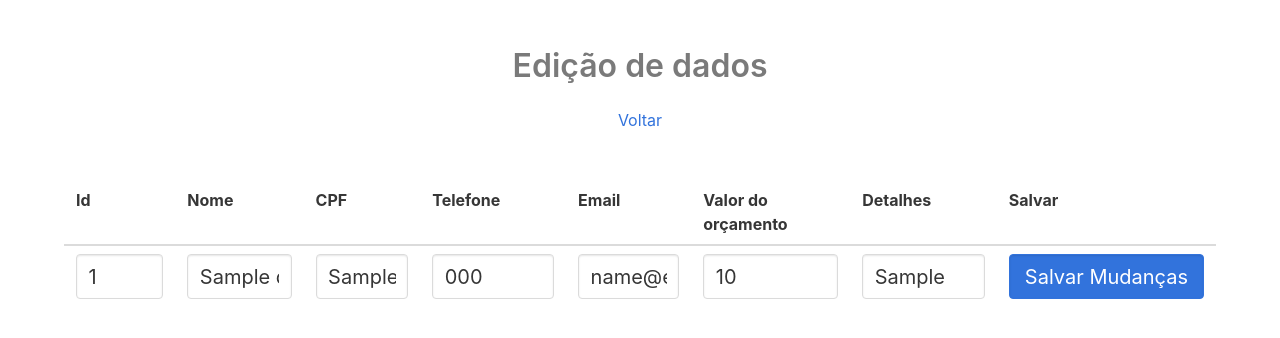
After one commit to supertgo/dedetizacao, a PHP site: page /servidor/editar.php?id=1 in a window 1280 px wide. The commit adds this page. Shown: the top 338 px of the page. Run offline with PHP 8.4, Linux system fonts and the light colour scheme; tables that the repository leaves empty or names only in its code hold one stand-in row (values such as "Sample post").

Commit message:
script para editar dados da tabela atualizado

```diff
--- /dev/null
+++ b/servidor/editar.php
@@ -0,0 +1,86 @@
+<?php
+
+include('conexao.php');
+$identificador = $_GET['id'];
+$query = "SELECT * FROM dedetizatable WHERE id = '$identificador'";
+
+?>
+
+<!DOCTYPE html>
+<html>
+<head>
+	<meta charset="utf-8">
+	<meta http-equiv="X-UA-Compatible" content="IE=edge">
+	<meta name="viewport" content="width=device-width, initial-scale=1">
+	<link href="https://fonts.googleapis.com/css?family=Open+Sans:300,400,700" rel="stylesheet">
+	<link rel="stylesheet" href="../estilos/bulma.min.css" />
+	<title>Editar tabela</title>
+</head>
+<body>
+	<div class="container has-text-centered">
+		<br></br>
+	<h3 class="title has-text-grey">Edição de dados</h3>
+	<h2><a href="admin.php">Voltar</a></h2>
+<div class="content">
+		<table class="table">
+			<thead>
+				<tr>
+                    <th>Id</th>
+                    <th>Nome</th>
+                    <th>CPF</th>
+                    <th>Telefone</th>
+                    <th>Email</th>
+                    <th>Valor do orçamento</th>
+                    <th>Detalhes</th>
+                    <th>Salvar</th>
+				</tr>
+			</thead>
+	<?php
+	$resposta = mysqli_query($conexao, $query);
+	while($dado = mysqli_fetch_assoc($resposta)){
+
+		$id = $dado['id'];
+		$nome = $dado['nome'];
+		$cpf = $dado['cpf'];
+		$telefone = $dado['telefone'];
+        $email = $dado['email'];
+        $valor = $dado['valor'];
+		$detalhes = $dado['detalhes'];
+
+
+		echo ("<br></br>
+			<form action = 'salvar.php' method = 'POST'>
+			<tr>
+			<td>
+			<input class='input is-medium' type='text' name='id' value='" . $id . "'>
+			</td>
+			<td>
+			<input class='input is-medium' type='text' name='nome' value='" . $nome . "'>
+			</td>
+            <td>
+			<input class='input is-medium' type='text' name='cpf' value='" . $cpf. "'>
+			</td>
+            <td>
+			<input class='input is-medium' type='text' name='telefone' value='" . $telefone . "'>
+			</td>
+            <td>
+			<input class='input is-medium' type='text' name='email' value='" . $email . "'>
+			</td>
+            <td>
+			<input class='input is-medium' type='text' name='valor' value='" . $valor . "'>
+			</td>
+            <td>
+			<input class='input is-medium' type='text' name='detalhes' value='" . $detalhes . "'>
+			</td>
+			<td>
+			<input class='button is-link input is-medium' type='submit' value='Salvar Mudanças'>
+			</td>
+			</tr>
+			</form>
+			");
+	}
+	?>
+	</table>
+</div>
+</body>
+</html>
--- a/servidor/painel.php
+++ b/servidor/painel.php
@@ -35,8 +35,8 @@
             <th>Id</th>
 	        <th>Nome</th>
 	        <th>CPF</th>
+            <th>Telefone</th>
             <th>Email</th>
-	        <th>Telefone</th>
 	        <th>Valor do orçamento</th>
             <th>Detalhes</th>
             <th>Alterar tabela</th>
@@ -56,8 +56,8 @@
                         <td><?php echo $dado['valor'];?></td>
                         <td><?php echo $dado['detalhes'];?></td>
 						<td style="max-width: 160px">
-							<a class="editar" href="edit.php?id=<?php echo $dado['id'];?>"><i class="fas fa-user-edit"></i></a>
-							<a class="deletar" href="remove.php?id=<?php echo $dado['id'];?>"><i class="fas fa-user-times"></i>
+							<a class="editar" href="editar.php?id=<?php echo $dado['id'];?>"><i class="fas fa-user-edit"></i></a>
+							<a class="deletar" href="deletar.php?id=<?php echo $dado['id'];?>"><i class="fas fa-user-times"></i>
                         </td>
 						</tr>
 					<?php } ?>
```
Also changed, not shown: servidor/deletar.php (added, +86 -0 lines), servidor/salvar.php (added, +39 -0 lines), servidor/salvarDelete.php (added).
